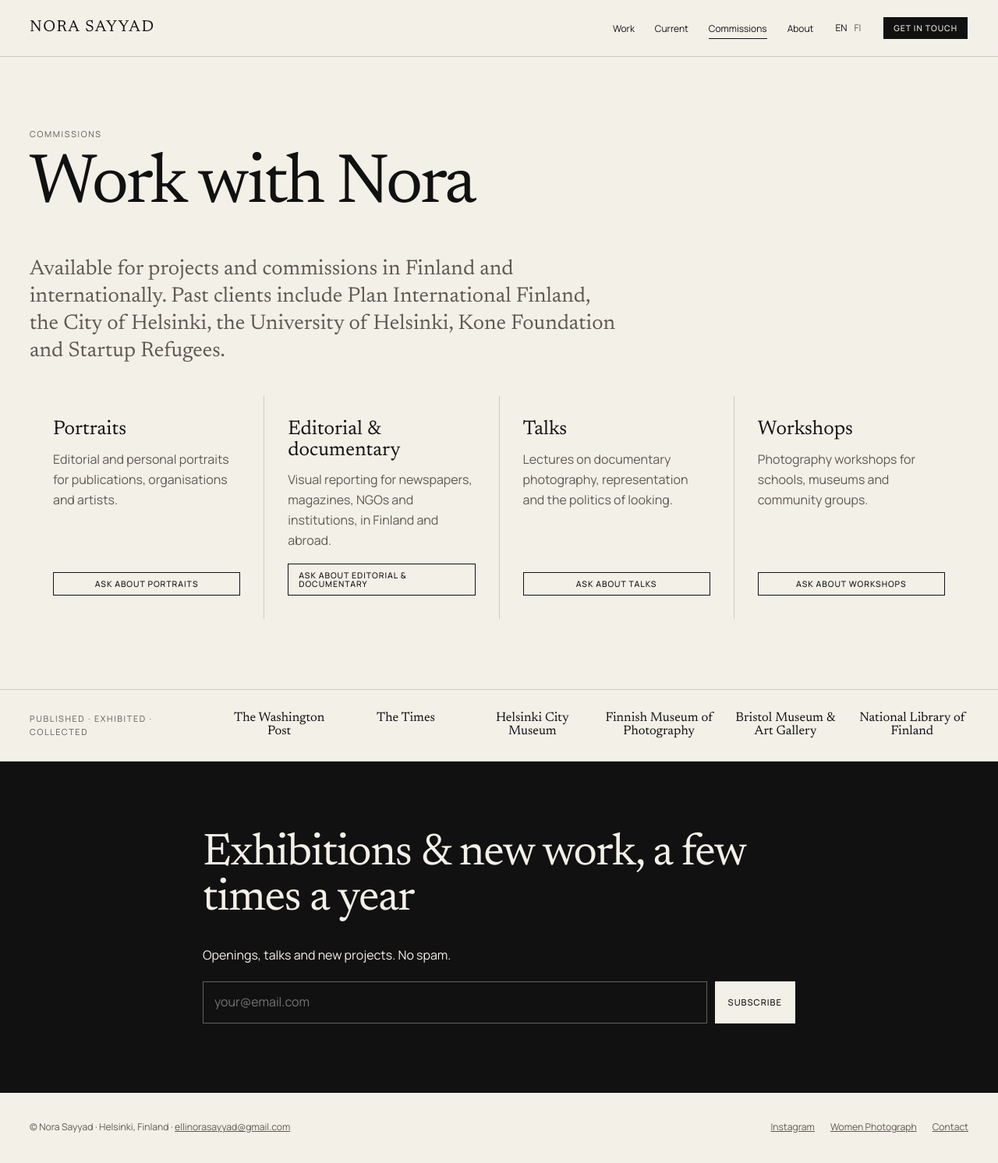
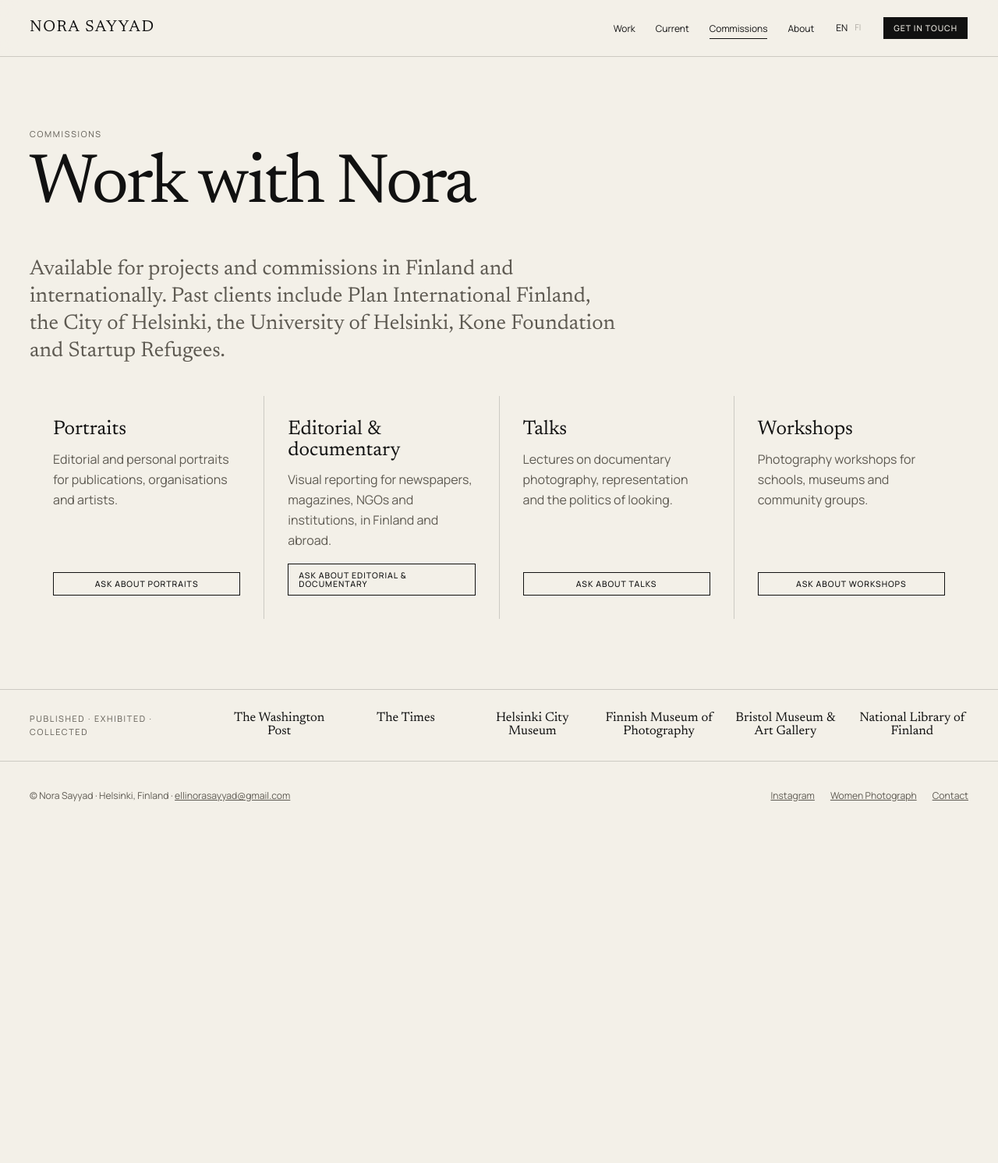
Before and after one commit to robson0381/norasayyad.com, a plain HTML site: page services/index.html in a window 1280 px wide. Shown: the whole page at 78% size. After the commit the page ends 1091 px from the top, so only its background shows below. Drawn offline with Linux system fonts and the light colour scheme.

Commit message:
Regenerate polished preview pages

```diff
--- a/services/index.html
+++ b/services/index.html
@@ -5,6 +5,7 @@
 <meta name="viewport" content="width=device-width, initial-scale=1">
 <title>Commissions — Nora Sayyad</title>
 <meta name="description" content="Commission Nora Sayyad for portraits, editorial and documentary assignments, talks and photography workshops.">
+<meta name="robots" content="noindex,nofollow">
 <link rel="canonical" href="https://www.norasayyad.com/services/">
 <meta property="og:type" content="website">
 <meta property="og:title" content="Commissions — Nora Sayyad">
@@ -29,7 +30,7 @@
     </button>
     <nav class="nav" id="nav" aria-label="Main">
       <ul><li><a href="/work/">Work</a></li><li><a href="/news/">Current</a></li><li><a href="/services/" aria-current=page>Commissions</a></li><li><a href="/about/">About</a></li></ul>
-      <div class="lang" aria-label="Language"><a href="#" aria-current="true">EN</a><a href="#" title="Suomeksi (coming soon)">FI</a></div>
+      <div class="lang" aria-label="Language"><a href="#" aria-current="true">EN</a><span class="disabled" aria-disabled="true" title="Suomeksi — planned">FI</span></div>
       <a class="btn small" href="/contact/">Get in touch</a>
     </nav>
   </div>
@@ -40,7 +41,7 @@
     <p class="eyebrow">Commissions</p>
     <h1>Work with Nora</h1>
     <p class="lead narrow">Available for projects and commissions in Finland and internationally. Past clients include Plan International Finland, the City of Helsinki, the University of Helsinki, Kone Foundation and Startup Refugees.</p>
-    <div class="services" style="margin-top:40px"><div class="service"><h3>Portraits</h3><p>Editorial and personal portraits for publications, organisations and artists.</p><a class="btn ghost small" href="/contact/?topic=portraits">Ask about portraits</a></div><div class="service"><h3>Editorial & documentary</h3><p>Visual reporting for newspapers, magazines, NGOs and institutions, in Finland and abroad.</p><a class="btn ghost small" href="/contact/?topic=editorial">Ask about editorial & documentary</a></div><div class="service"><h3>Talks</h3><p>Lectures on documentary photography, representation and the politics of looking.</p><a class="btn ghost small" href="/contact/?topic=talks">Ask about talks</a></div><div class="service"><h3>Workshops</h3><p>Photography workshops for schools, museums and community groups.</p><a class="btn ghost small" href="/contact/?topic=workshops">Ask about workshops</a></div></div>
+    <div class="services" style="margin-top:40px"><div class="service"><h3>Portraits</h3><p>Editorial and personal portraits for publications, organisations and artists.</p><a class="btn ghost small" href="/contact/?topic=Commission">Ask about portraits</a></div><div class="service"><h3>Editorial & documentary</h3><p>Visual reporting for newspapers, magazines, NGOs and institutions, in Finland and abroad.</p><a class="btn ghost small" href="/contact/?topic=Commission">Ask about editorial & documentary</a></div><div class="service"><h3>Talks</h3><p>Lectures on documentary photography, representation and the politics of looking.</p><a class="btn ghost small" href="/contact/?topic=Talk+or+workshop">Ask about talks</a></div><div class="service"><h3>Workshops</h3><p>Photography workshops for schools, museums and community groups.</p><a class="btn ghost small" href="/contact/?topic=Talk+or+workshop">Ask about workshops</a></div></div>
   </div>
 </section>
 <div class="creds" aria-label="Published, exhibited and collected by">
@@ -57,17 +58,6 @@
   </div>
 </div>
 </main>
-<section class="newsletter" aria-labelledby="nl-title">
-  <div class="wrap narrow">
-    <h2 id="nl-title">Exhibitions & new work, a few times a year</h2>
-    <p>Openings, talks and new projects. No spam.</p>
-    <form action="#" method="post">
-      <label for="nl-email" style="position:absolute;left:-999px">Email</label>
-      <input id="nl-email" type="email" name="email" placeholder="your@email.com" required>
-      <button class="btn" type="submit">Subscribe</button>
-    </form>
-  </div>
-</section>
 <footer class="site-footer">
   <div class="wrap">
     <p>© Nora Sayyad · Helsinki, Finland · <a href="mailto:ellinorasayyad@gmail.com">ellinorasayyad@gmail.com</a></p>
```
